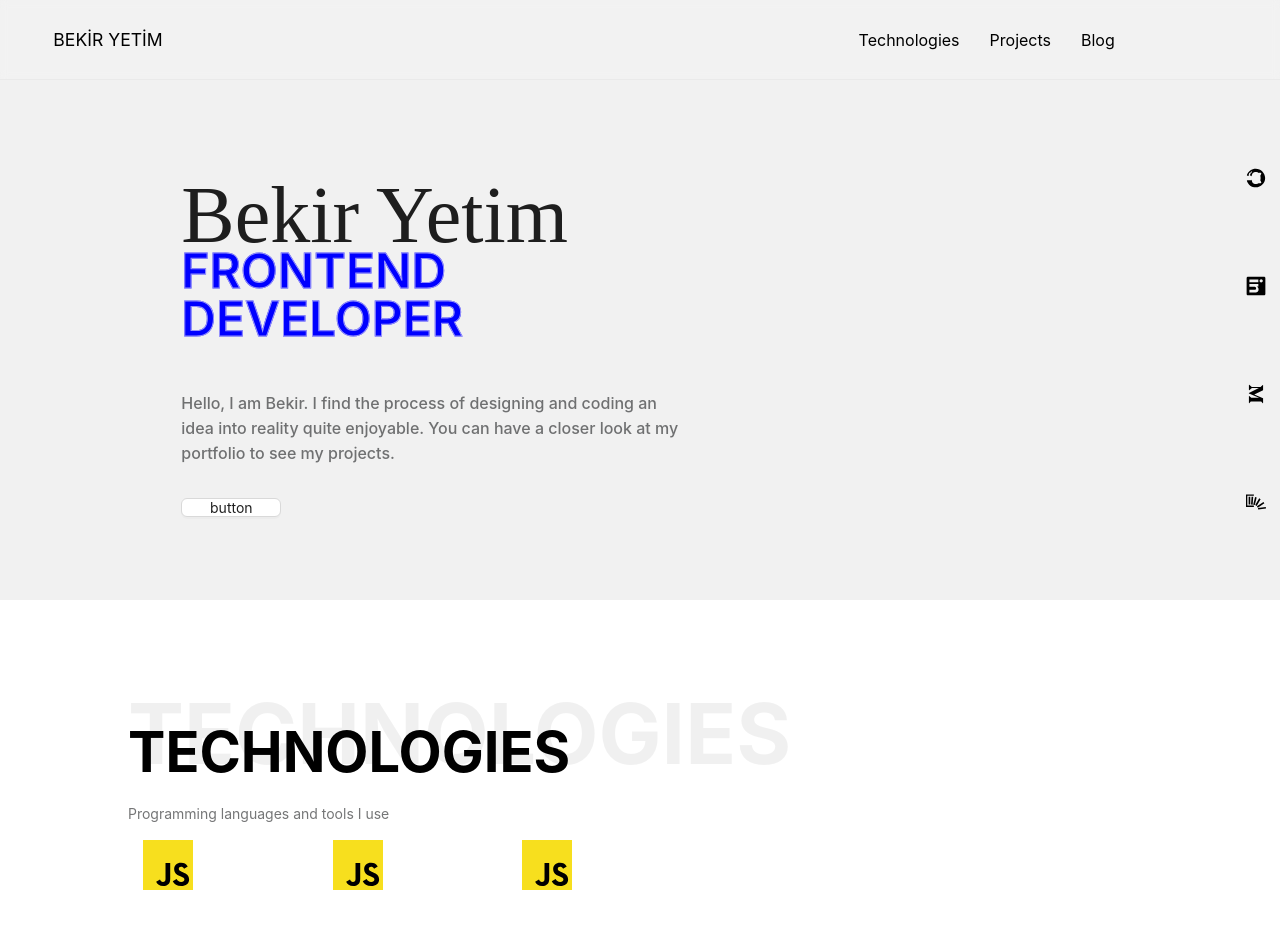
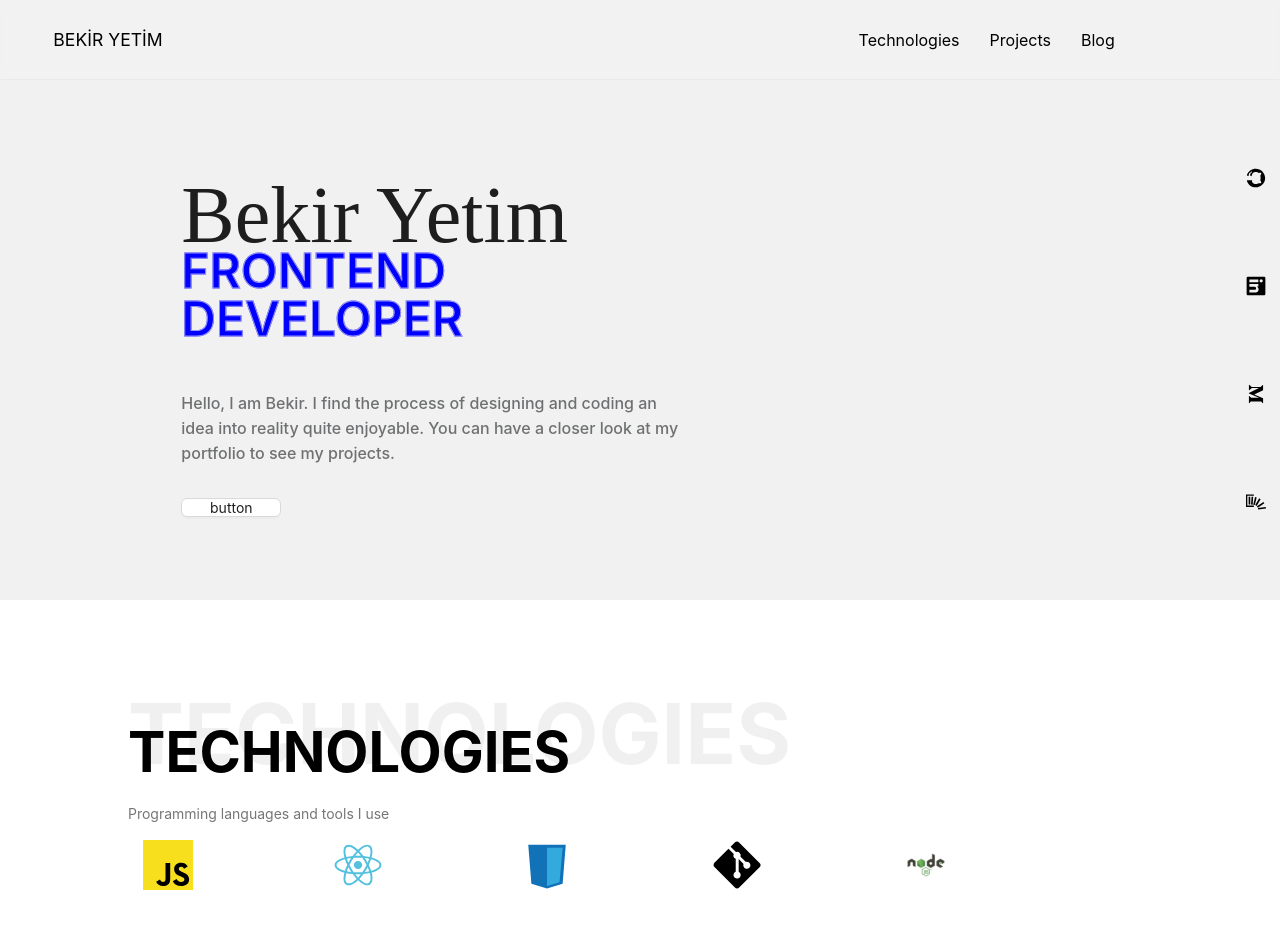
Before and after one commit to zeynepbozkirr/portfolio-next-app, a Next.js app: page / in a window 1280 px wide. Shown: the top 928 px of the page. Built offline with nearby package versions, Linux system fonts and the light colour scheme; a web font is replaced by a local one.

Commit message:
change ver

```diff
--- a/components/technologies/index.js
+++ b/components/technologies/index.js
@@ -1,7 +1,7 @@
-import React, { forwardRef, useEffect } from "react";
+import React, { forwardRef } from "react";
 import styles from "./technologies.module.css";
 import FadeTitle from "../shared/fadetitle";
-import { motion, useAnimation } from "framer-motion";
+import { motion } from "framer-motion";
 import {
   JavascriptSvgrepoCom,
   ReactSvgrepoCom,
@@ -11,45 +11,28 @@ import {
 } from "../icons";
 
 const TechnologiesComp = forwardRef((props, ref) => {
-  const icons = [
-    () => <JavascriptSvgrepoCom width={50} height={50} />,
-    ReactSvgrepoCom,
-    Css3SvgrepoCom,
-    GitSvgrepoCom,
-    NodeJsSvgrepoCom,
-  ];
   const mockData = [
     {
       title: "JS",
       icon: <JavascriptSvgrepoCom width={50} height={50} />,
     },
     {
-      title: "JS",
-      icon: <JavascriptSvgrepoCom width={50} height={50} />,
+      title: "React",
+      icon: <ReactSvgrepoCom width={50} height={50} />,
     },
     {
-      title: "JS",
-      icon: <JavascriptSvgrepoCom width={50} height={50} />,
+      title: "Css",
+      icon: <Css3SvgrepoCom width={50} height={50} />,
+    },
+    {
+      title: "Git",
+      icon: <GitSvgrepoCom width={50} height={50} />,
+    },
+    {
+      title: "Node",
+      icon: <NodeJsSvgrepoCom width={50} height={50} />,
     },
   ];
-
-  const animation = useAnimation();
-
-  useEffect(() => {
-    if (props.inView) {
-      animation.start({
-        hidden: { y: 20, opacity: 0 },
-        visible: {
-          y: 0,
-          opacity: 1,
-        },
-      });
-    } else {
-      animation.start({
-        x: "-100vw",
-      });
-    }
-  }, [props.inView]);
 
   const container = {
     hidden: { opacity: 1, scale: 0 },
@@ -72,7 +55,7 @@ const TechnologiesComp = forwardRef((props, ref) => {
   };
 
   return (
-    <div ref={ref} id="technologies" className={styles.tech}>
+    <div {...props} ref={ref} id="technologies" className={styles.tech}>
       <FadeTitle
         title={"TECHNOLOGIES"}
         description={"Programming languages and tools I use"}
@@ -86,12 +69,7 @@ const TechnologiesComp = forwardRef((props, ref) => {
         animate="visible"
       >
         {mockData.map((itemx, index) => (
-          <motion.li
-            key={index}
-            className={styles.item}
-            variants={item}
-            // animate={animation}
-          >
+          <motion.li key={index} className={styles.item} variants={item}>
             {itemx.icon}
           </motion.li>
         ))}
```
